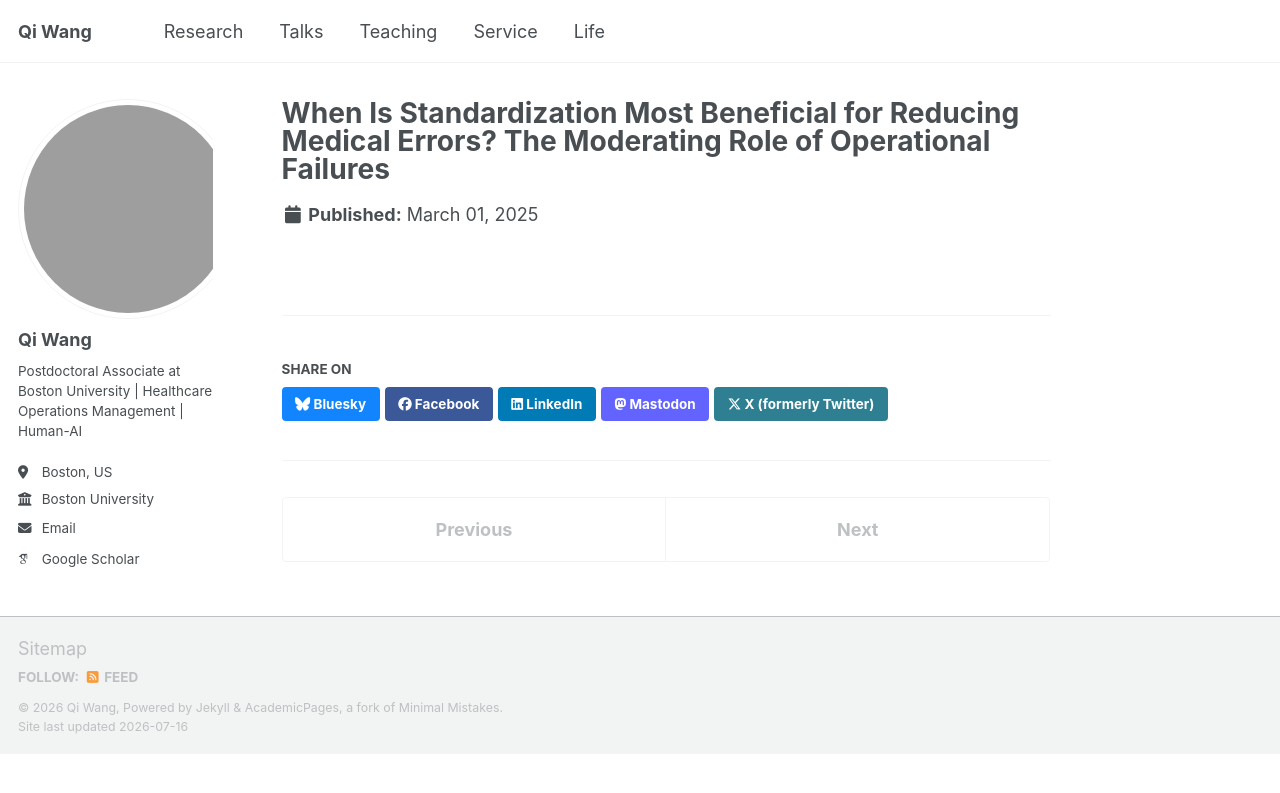
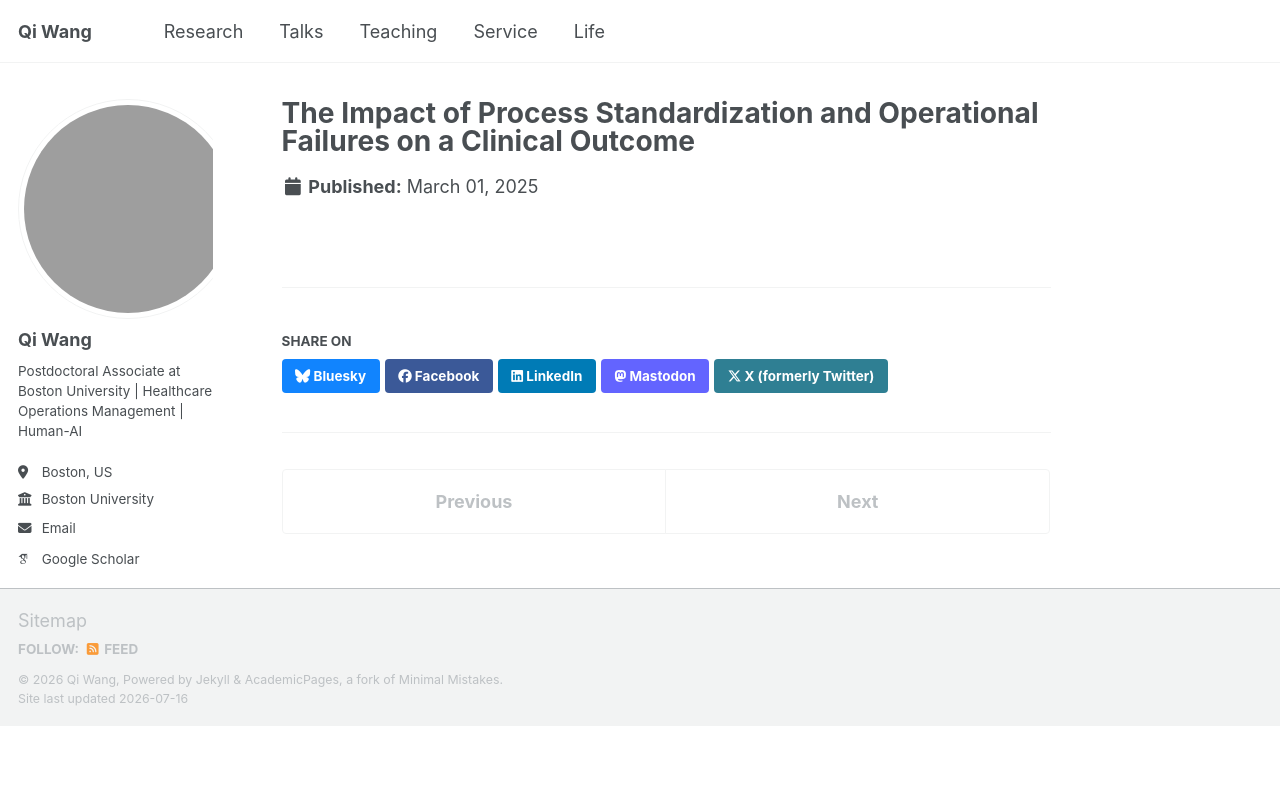
Before and after one commit to qiwang-katherine/qiwang-katherine.github.io, a Jekyll site: the page built from _publications/2025-03-ijopm-standardization.md, in a window 1280 px wide. Shown: the top 793 px of the page. Built offline with Jekyll 4.4.1, drawn with Linux system fonts in a browser that asks for light colours; some web fonts are replaced; a script bundle is joined from its source files by our own code; library files that are not in the unit come from our copies.

Commit message:
2025-03-ijopm-standardization.md

```diff
--- a/_publications/2025-03-ijopm-standardization.md
+++ b/_publications/2025-03-ijopm-standardization.md
@@ -1,11 +1,11 @@
 ---
-title: "When Is Standardization Most Beneficial for Reducing Medical Errors? The Moderating Role of Operational Failures"
+title: "The Impact of Process Standardization and Operational Failures on a Clinical Outcome"
 collection: publications
 permalink: /publication/03-ijopm-standardization
 category: submitted
 pub_number: 3
 authors: 'Sarah Zheng, <b>Qi Wang</b>, Anita L. Carson, Jo Ellen Holt. (2025).'
-venue_line: 'Under revision at International Journal of Operations & Production Management.'
-note: '🏆 Best Paper (Winner) at the IJOPM Hong Kong Workshop 2026.'
+venue_line: 'Forthcoming at International Journal of Operations & Production Management.'
+note: 'Best Paper (Winner) at the IJOPM Hong Kong Workshop 2026.'
 date: 2025-03-01
 ---
```
